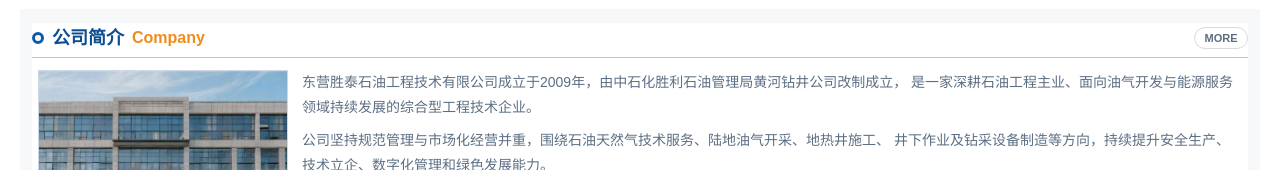
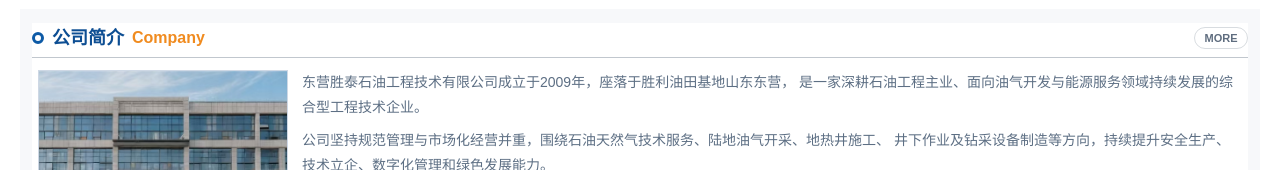
Before and after one commit to xuxiaolin11/shengtai-oil-website, a Nuxt app: page / in a window 1280 px wide. Shown: the part 573-743 px from the top of the page. Built offline with nearby package versions, Linux system fonts and the light colour scheme.

Commit message:
首页问题修改

```diff
--- a/pages/index.vue
+++ b/pages/index.vue
@@ -228,7 +228,7 @@
             </div>
             <div class="company-copy">
               <p>
-                东营胜泰石油工程技术有限公司成立于2009年，由中石化胜利石油管理局黄河钻井公司改制成立，
+                东营胜泰石油工程技术有限公司成立于2009年，座落于胜利油田基地山东东营，
                 是一家深耕石油工程主业、面向油气开发与能源服务领域持续发展的综合型工程技术企业。
               </p>
               <p>
```
